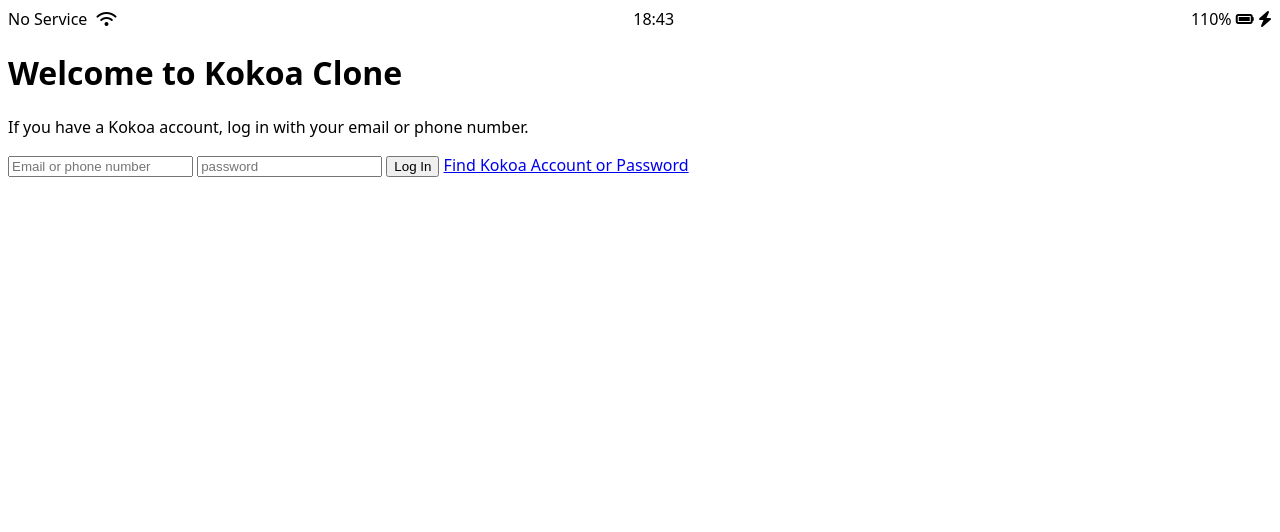
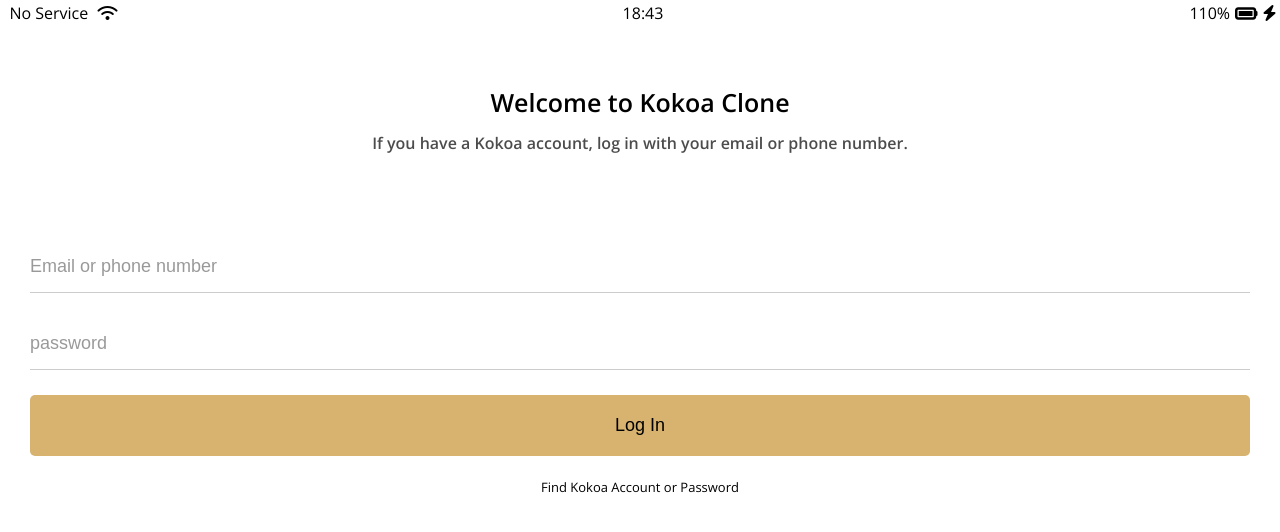
Before and after one commit to lhj5924/kokoa-clone-2022, a plain HTML site: page index.html in a window 1280 px wide. Shown: the top 532 px of the page. Drawn offline with nearby package versions, Linux system fonts and the light colour scheme.

Commit message:
page2.friends updated

```diff
--- /dev/null
+++ b/CSS/components/nav-bar.css
@@ -0,0 +1,17 @@
+.nav {
+  position: fixed;
+  bottom: 0;
+  width: 100%;
+  background-color: #f9f9fa;
+  padding: 20px 50px;
+  box-sizing: border-box;
+  border-top: 1px solid rgba(121, 121, 121, 0.3);
+}
+
+.nav__list {
+  display: flex;
+  justify-content: space-between;
+}
+.nav__link {
+  color: #2e363e;
+}
--- /dev/null
+++ b/CSS/components/status-bar.css
@@ -0,0 +1,26 @@
+.status-bar {
+  position: fixed;
+  top: 0;
+  width: 100%;
+  display: flex;
+  justify-content: center;
+  padding: 5px 3px;
+}
+.status-bar__column {
+  width: 33%;
+}
+.status-bar__column:first-child span {
+  margin-right: 5px;
+}
+.status-bar__column:nth-child(2) {
+  display: flex;
+  justify-content: center;
+}
+.status-bar__column:last-child {
+  display: flex;
+  justify-content: flex-end;
+  align-items: center;
+}
+.status-bar__column .fa-battery-full {
+  margin: 0px 5px;
+}
--- /dev/null
+++ b/CSS/reset.css
@@ -0,0 +1,57 @@
+/* http://meyerweb.com/eric/tools/css/reset/
+   v2.0 | 20110126
+   License: none (public domain)
+*/
+
+html, body, div, span, applet, object, iframe,
+h1, h2, h3, h4, h5, h6, p, blockquote, pre,
+a, abbr, acronym, address, big, cite, code,
+del, dfn, em, img, ins, kbd, q, s, samp,
+small, strike, strong, sub, sup, tt, var,
+b, u, i, center,
+dl, dt, dd, ol, ul, li,
+fieldset, form, label, legend,
+table, caption, tbody, tfoot, thead, tr, th, td,
+article, aside, canvas, details, embed,
+figure, figcaption, footer, header, hgroup,
+menu, nav, output, ruby, section, summary,
+time, mark, audio, video {
+	margin: 0;
+	padding: 0;
+	border: 0;
+	font-size: 100%;
+	font: inherit;
+	vertical-align: baseline;
+}
+/* HTML5 display-role reset for older browsers */
+article, aside, details, figcaption, figure,
+footer, header, hgroup, menu, nav, section {
+	display: block;
+}
+body {
+	line-height: 1;
+}
+ol, ul {
+	list-style: none;
+}
+blockquote, q {
+	quotes: none;
+}
+blockquote:before, blockquote:after,
+q:before, q:after {
+	content: '';
+	content: none;
+}
+table {
+	border-collapse: collapse;
+	border-spacing: 0;
+}
+
+input:focus {
+	outline: none;
+}
+
+a {
+	color: inherit;
+	text-decoration: none;
+}
--- /dev/null
+++ b/CSS/screens/login.css
@@ -0,0 +1,54 @@
+
+.welcome-header {
+  margin: 90px 0px;
+  text-align: center;
+  display: flex;
+  flex-direction: column;
+  align-items: center;
+  font-weight: 600;
+}
+.welcome-header__title {
+  margin-bottom: 20px;
+  font-size: 25px;
+}
+.welcome-header__text {
+  width: 60%;
+  opacity: 0.7;
+}
+
+#login-form {
+  display: flex;
+  flex-direction: column;
+  margin: 0px 30px;
+}
+
+#login-form input {
+  padding: 15px 0px;
+  border: none;
+  font-size: 18px;
+  margin-bottom: 25px;
+}
+
+#login-form input:not([type="submit"]){
+  border-bottom: 1px solid rgba(0, 0, 0, 0.2);
+  transition: border-color 0.3s ease-in-out;
+}
+#login-form input::placeholder {
+  color: rgba(0, 0, 0, 0.4);
+}
+#login-form input:focus {
+  border-color:var(--yellow);
+}
+#login-form input[type="submit"] {
+  background-color: var(--yellow);
+  cursor: pointer;
+  padding: 20px 0px;
+  border-radius: 5px;
+}
+
+#login-form a {
+  text-align: center;
+  text-decoration: none;
+  color: inherit;
+  font-size: 13px;
+}
--- a/CSS/styles.css
+++ b/CSS/styles.css
@@ -1,13 +1,15 @@
+@import url('https://fonts.googleapis.com/css2?family=Open+Sans:wght@400;600&display=swap');
+@import "reset.css";
+@import "variables.css";
+
+/*Components*/
+@import "components/status-bar.css";
+@import "components/nav-bar.css";
+
+/*Screens*/
+@import "screens/login.css";
+
 body {
-  font-family: system-ui, -apple-system, BlinkMacSystemFont, 'Segoe UI', Roboto, Oxygen, Ubuntu, Cantarell, 'Open Sans', 'Helvetica Neue', sans-serif;
+  font-family: 'Open Sans', sans-serif;
+  height: 1000vh;
 }
-
-
-.status-bar {
-  display: flex;
-  justify-content: space-between;
-}
-
-.status-bar__column:first-child span {
-  margin-right: 5px;
-}
--- /dev/null
+++ b/CSS/variables.css
@@ -0,0 +1,3 @@
+:root {
+  --yellow: #D8B370;
+}
--- a/index.html
+++ b/index.html
@@ -1,6 +1,3 @@
-<!-- 6.5부터 들어야 함 -->
-
-
 <!DOCTYPE html>
 <html lang="en">
 <head>
@@ -24,7 +21,7 @@
     <div class="status-bar__column">
       <span>110%</span>
         <!--Battery Icon-->
-        <i class="fa-solid fa-battery-full"></i>
+        <i class="fa-solid fa-battery-full fa-lg"></i>
         <!--Lightning Icon-->
         <i class="fa-solid fa-bolt"></i>
 
@@ -53,16 +50,17 @@ class 를 모두 사용해서 .만 쓰면 될 수 있게 통일하기.
 -->
   </div>
 
-  <header css="welcome-header">
+  <header class="welcome-header">
     <h1 class="welcome-header__title">Welcome to Kokoa Clone</h1>
     <p class="welcome-header__text">
       If you have a Kokoa account, log in with your email or phone number.
     </p>
   </header>
 
-  <form id="login-form">
-    <input type="text" placeholder="Email or phone number">
-    <input type="password" placeholder="password">
+  <form action="friends.html" method="get" id="login-form">
+    <!--method - get 방식은 보안이 없음(주소창에 입력내용 보임), data 를 서버로 보낼 때는 post 방식 사용! -->
+    <input name="username" type="text" placeholder="Email or phone number" required>
+    <input name="password" type="password" placeholder="password" required>
     <input type="submit" value="Log In">
     <a href="#">Find Kokoa Account or Password</a>
   </form>
```
Also changed, not shown: friends.html (added, +56 -0 lines).
